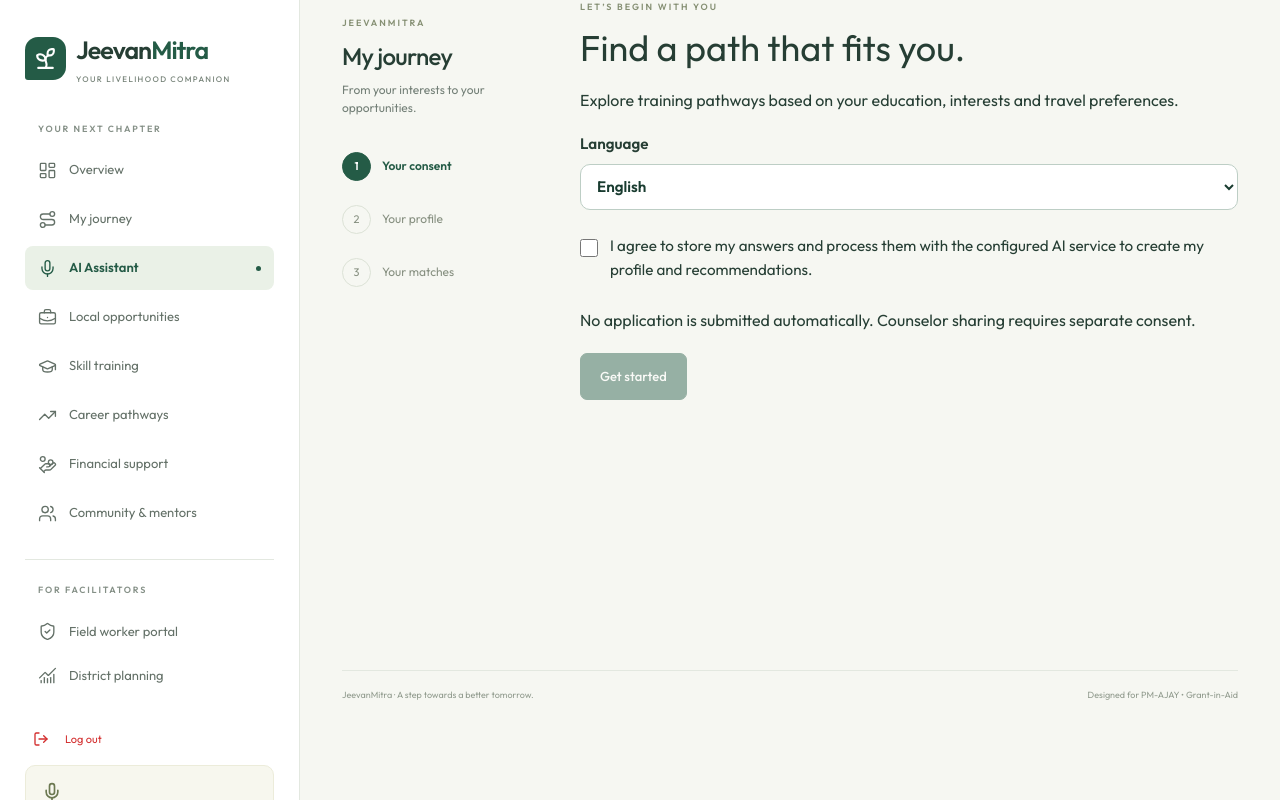
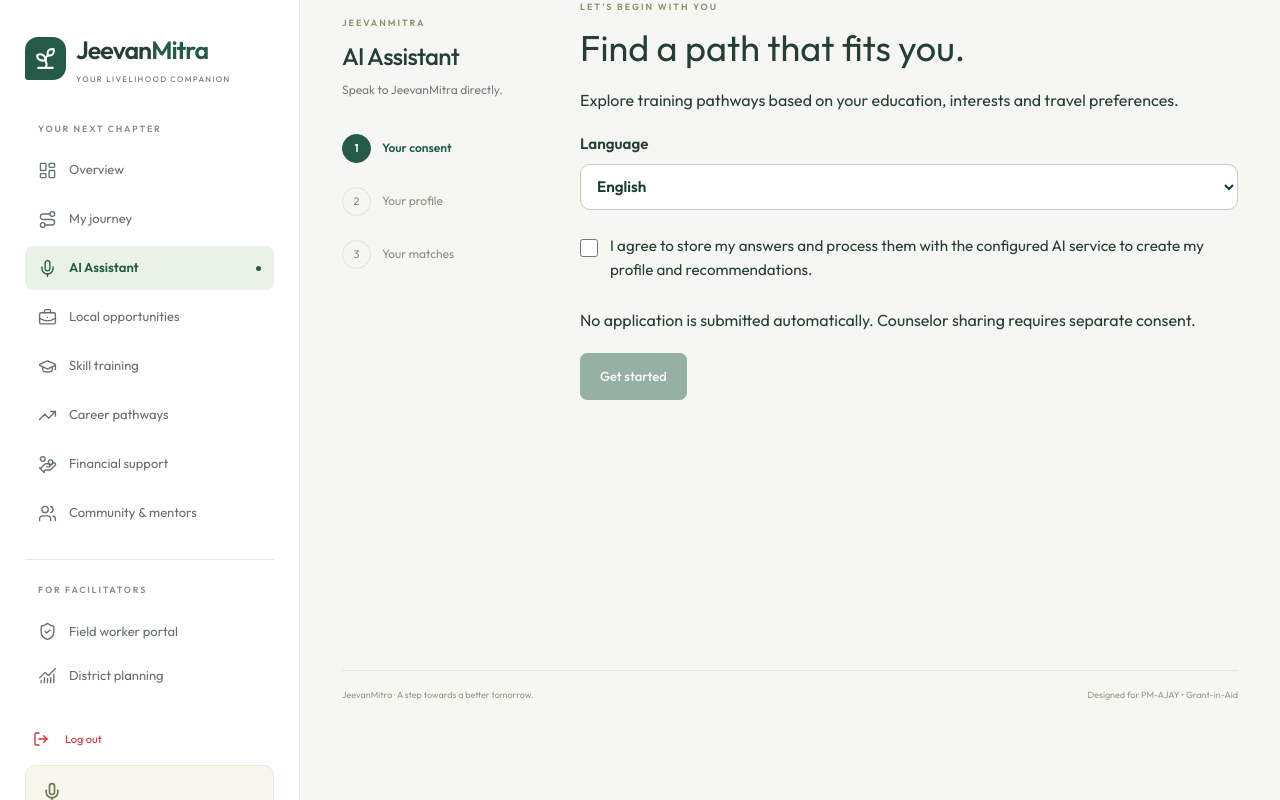
Before and after one commit to itsayushch/jeevan-mitra, a Next.js app in the folder frontend/: page /voice-assistant in a window 1280 px wide. Built offline with nearby package versions, Linux system fonts and the light colour scheme.

Commit message:
fix(ui): distinguish between ai assistant and journey pages

```diff
--- a/frontend/src/app/journey/page.tsx
+++ b/frontend/src/app/journey/page.tsx
@@ -3,4 +3,4 @@
 import { FlowContainer } from '../../components/flow/FlowContainer';
 import { useAppSettings } from '../../components/AppShell';
 import { pathForSection } from '../../lib/routes';
-export default function Page() { const router = useRouter(); const { language, setLanguage, viewMode } = useAppSettings(); return <div className={viewMode === 'kiosk' ? 'journey-compact' : ''}><FlowContainer language={language} onSelectLanguage={setLanguage} onNavigateModule={section => router.push(pathForSection(section))} /></div>; }
+export default function Page() { const router = useRouter(); const { language, setLanguage, viewMode } = useAppSettings(); return <div className={viewMode === 'kiosk' ? 'journey-compact' : ''}><FlowContainer mode="journey" language={language} onSelectLanguage={setLanguage} onNavigateModule={section => router.push(pathForSection(section))} /></div>; }
--- a/frontend/src/app/voice-assistant/page.tsx
+++ b/frontend/src/app/voice-assistant/page.tsx
@@ -6,5 +6,5 @@
 export default function Page() {
   const { language, setLanguage } = useAppSettings();
   const router = useRouter();
-  return <FlowContainer language={language} onSelectLanguage={setLanguage} onNavigateModule={key => router.push(pathForSection(key))} />;
+  return <FlowContainer mode="assistant" language={language} onSelectLanguage={setLanguage} onNavigateModule={key => router.push(pathForSection(key))} />;
 }
--- a/frontend/src/components/flow/FlowContainer.tsx
+++ b/frontend/src/components/flow/FlowContainer.tsx
@@ -3,8 +3,8 @@
 import { api, type RecommendationItem } from '../../lib/api';
 import { AskQuestionVoice } from '../modules/AskQuestionVoice';
 import styles from './LiveJourney.module.css';
-interface Props { language: Language; onSelectLanguage: (language: Language) => void; onNavigateModule: (key: string) => void; }
-export function FlowContainer({ language, onSelectLanguage }: Props) {
+interface Props { mode?: 'journey' | 'assistant'; language: Language; onSelectLanguage: (language: Language) => void; onNavigateModule: (key: string) => void; }
+export function FlowContainer({ mode = 'journey', language, onSelectLanguage }: Props) {
   const hi = language === 'hi';
   const [step, setStep] = useState(1);
   const [review, setReview] = useState(false);
@@ -49,7 +49,7 @@
     });
   }
   return <div className="flow-layout">
-    <aside className="flow-progress"><div className="eyebrow">JEEVANMITRA</div><h1>{hi ? 'मेरी यात्रा' : 'My journey'}</h1><p>{hi ? 'आपकी पसंद से आपके अवसर तक।' : 'From your interests to your opportunities.'}</p><ol>{labels.map((label, i) => <li key={label}><span className={`flow-step ${step === i + 1 ? 'current' : ''}`} aria-current={step === i + 1 ? 'step' : undefined}><span>{i + 1}</span>{label}</span></li>)}</ol></aside>
+    <aside className="flow-progress"><div className="eyebrow">JEEVANMITRA</div><h1>{mode === "assistant" ? (hi ? "???? ?????????" : "AI Assistant") : (hi ? "???? ???" : "My journey")}</h1><p>{mode === "assistant" ? (hi ? "????????? ?? ???? ??? ????" : "Speak to JeevanMitra directly.") : (hi ? "???? ??????? ?? ?????? ?? ?? ???" : "From your interests to your opportunities.")}</p><ol>{labels.map((label, i) => <li key={label}><span className={`flow-step ${step === i + 1 ? 'current' : ''}`} aria-current={step === i + 1 ? 'step' : undefined}><span>{i + 1}</span>{label}</span></li>)}</ol></aside>
     <div className={`flow-canvas ${styles.page}`} aria-busy={busy}>
       {error && <p role="alert" className={styles.error}>{error} {hi ? 'कृपया फिर से कोशिश करें।' : 'Your answers are still here. Please try again.'}</p>}
       {step === 1 && <section><div className="eyebrow">LET’S BEGIN WITH YOU</div><h2>{hi ? 'आपके लिए सही रास्ता खोजें' : 'Find a path that fits you.'}</h2><p>{hi ? 'आपकी पढ़ाई, रुचि और यात्रा की सीमा के आधार पर विकल्प खोजें।' : 'Explore training pathways based on your education, interests and travel preferences.'}</p><label>{hi ? 'भाषा' : 'Language'}<select value={language} onChange={e => onSelectLanguage(e.target.value as Language)}><option value="en">English</option><option value="hi">हिन्दी</option></select></label><label className={styles.check}><input type="checkbox" checked={consent} onChange={e => setConsent(e.target.checked)} />{hi ? 'मैं अपनी दी गई जानकारी को सुरक्षित रखने और AI आधारित सुझावों के लिए उपयोग करने की सहमति देता/देती हूँ।' : 'I agree to store my answers and process them with the configured AI service to create my profile and recommendations.'}</label><p>{hi ? 'कोई आवेदन स्वतः नहीं भेजा जाएगा।' : 'No application is submitted automatically. Counselor sharing requires separate consent.'}</p><button className="primary-button" disabled={!consent || busy} onClick={begin}>{busy ? (hi ? 'शुरू हो रहा है…' : 'Starting…') : (hi ? 'शुरू करें' : 'Get started')}</button></section>}
```
